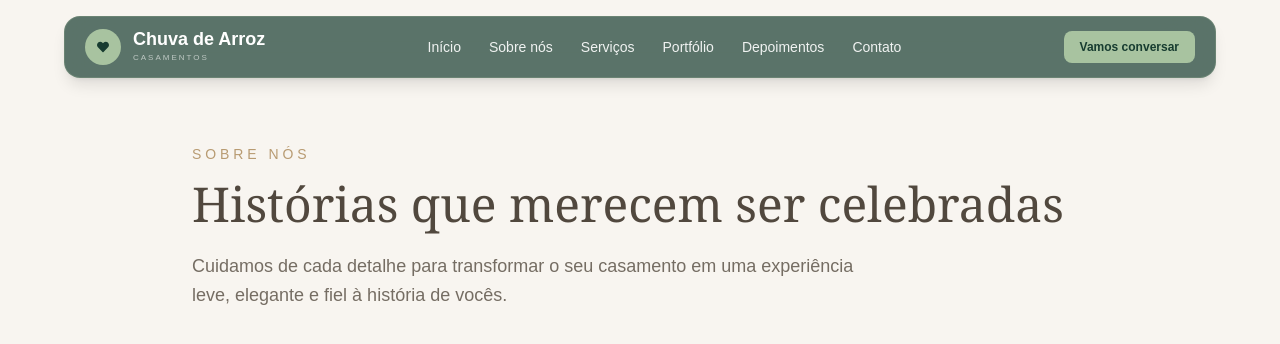
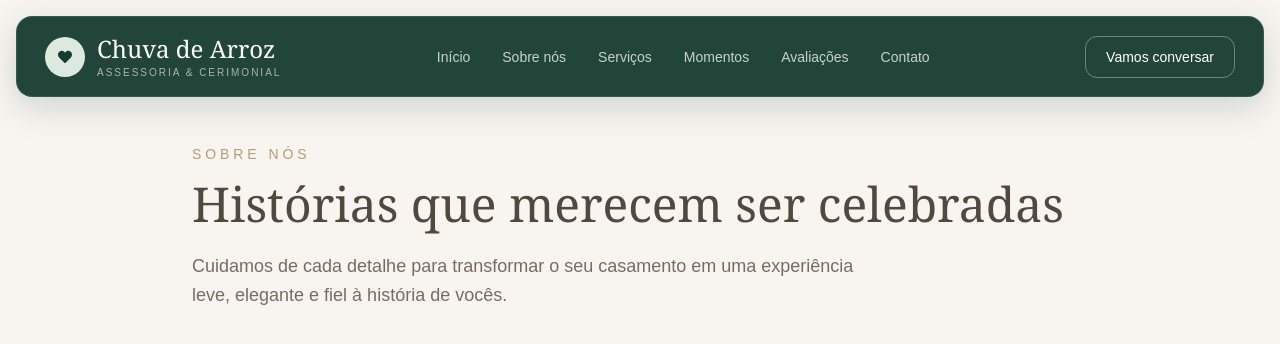
Before and after one commit to ju-reis16/Chuva_de_Arroz, a React (Vite) app in the folder chuvadearroz/: page /sobre in a window 1280 px wide. Shown: the top 344 px of the page. Built offline with nearby package versions, Linux system fonts and the light colour scheme.

Commit message:
ajustes nas pastas

```diff
--- a/chuvadearroz/src/components/Avaliacoes.jsx
+++ b/chuvadearroz/src/components/Avaliacoes.jsx
@@ -1,93 +1,91 @@
-const depoimentos = [
+const avaliacoes = [
   {
-    nome: "Mariana & Lucas",
+    id: 1,
+    nome: "Mariana e Lucas",
     texto:
-      "A Chuva de Arroz conseguiu transformar tudo o que imaginávamos em realidade. Cada detalhe estava perfeito.",
+      "A Chuva de Arroz tornou nosso casamento ainda mais especial. Tivemos tranquilidade para aproveitar cada momento sabendo que tudo estava sendo cuidado.",
+    evento: "Casamento em Vinhedo",
   },
   {
-    nome: "Ana & Gabriel",
+    id: 2,
+    nome: "Beatriz e Rafael",
     texto:
-      "Desde o primeiro contato fomos tratados com muito carinho. Nosso casamento foi exatamente como sonhamos.",
+      "Desde o primeiro contato, sentimos que nossos sonhos estavam em boas mãos. Cada detalhe ficou exatamente como imaginávamos.",
+    evento: "Casamento ao ar livre",
   },
   {
-    nome: "Beatriz & Rafael",
+    id: 3,
+    nome: "Camila e André",
     texto:
-      "Ter uma equipe cuidando de tudo fez toda a diferença. Conseguimos aproveitar cada segundo do nosso grande dia.",
-  }
+      "Foi incrível ter uma equipe tão atenciosa ao nosso lado. O planejamento foi leve, organizado e o resultado foi inesquecível.",
+    evento: "Cerimônia e recepção",
+  },
 ];
 
-export default function Depoimentos() {
+export default function Avaliacoes() {
   return (
     <section
-      id="depoimentos"
-      className="py-24 bg-[#F7AFAF8]"
+      id="avaliacoes"
+      className="py-24 bg-[#F8FAF7]"
     >
-      <div className="max-w-6xl mx-auto px-6">
+      <div className="max-w-7xl mx-auto px-6">
 
+        {/* Título */}
         <div className="text-center max-w-2xl mx-auto mb-14">
-
-          <p className="text-sm uppercase tracking-[0.3em] text-[#527A63] mb-3">
-            Depoimentos
+          <p className="text-sm uppercase tracking-[0.25em] text-[#315C4A] mb-3">
+            Histórias reais
           </p>
 
-          <h2 className="text-4xl md:text-5xl font-serif text-[#25483A] mb-5">
-            Histórias de quem confiou em nós
+          <h2 className="text-4xl md:text-5xl font-serif text-[#18382C] mb-5">
+            O que nossos casais dizem
           </h2>
 
-          <p className="text-[#68736C]">
-            Cada casal tem uma história. E é uma alegria fazer parte dela.
+          <p className="text-[#66736C] text-lg leading-relaxed">
+            Cada casamento é único. E não há nada melhor do que ouvir de quem
+            viveu esse momento com a gente.
           </p>
-
         </div>
 
+        {/* Cards */}
         <div className="grid md:grid-cols-3 gap-7">
-
-          {depoimentos.map((item, index) => (
+          {avaliacoes.map((avaliacao) => (
             <div
-              key={index}
+              key={avaliacao.id}
               className="
                 bg-white
-                border border-[#DCE5DC]
+                border border-[#DCE7E0]
                 rounded-3xl
                 p-8
                 shadow-sm
-                hover:shadow-lg
-                transition
+                hover:-translate-y-2
+                hover:shadow-xl
+                hover:border-[#AFC7B9]
+                transition-all
+                duration-300
               "
             >
-
-              <div className="text-[#527A63] text-lg mb-5">
-                ★★★★★
+              {/* Aspas */}
+              <div className="text-5xl font-serif text-[#315C4A] mb-4">
+                “
               </div>
 
-              <p className="text-[#68736C] leading-relaxed italic mb-7">
-                “{item.texto}”
+              <p className="text-[#59665F] leading-relaxed mb-7">
+                {avaliacao.texto}
               </p>
 
-              <div className="flex items-center gap-3">
+              <div className="border-t border-[#E5ECE7] pt-5">
+                <h3 className="font-semibold text-lg text-[#18382C]">
+                  {avaliacao.nome}
+                </h3>
 
-                <div
-                  className="
-                    w-10 h-10
-                    rounded-full
-                    bg-[#E8F0E6]
-                    flex items-center justify-center
-                    text-[#527A63]
-                  "
-                >
-                  ♥
-                </div>
-
-                <p className="font-semibold text-[#25483A]">
-                  {item.nome}
+                <p className="text-sm text-[#809087] mt-1">
+                  {avaliacao.evento}
                 </p>
-
               </div>
-
             </div>
           ))}
+        </div>
 
-        </div>
       </div>
     </section>
   );
--- a/chuvadearroz/src/components/Header.jsx
+++ b/chuvadearroz/src/components/Header.jsx
@@ -1,59 +1,181 @@
-import { FaHeart, FaBars } from "react-icons/fa";
+import { useState } from "react";
+import { FaHeart, FaBars, FaTimes } from "react-icons/fa";
 
 export default function Header() {
+  const [menuAberto, setMenuAberto] = useState(false);
+
+  const fecharMenu = () => {
+    setMenuAberto(false);
+  };
+
+  const links = [
+    { nome: "Início", destino: "#inicio" },
+    { nome: "Sobre nós", destino: "#sobre" },
+    { nome: "Serviços", destino: "#servicos" },
+    { nome: "Momentos", destino: "#portfolio" },
+    { nome: "Avaliações", destino: "#avaliacoes" },
+    { nome: "Contato", destino: "#contato" },
+  ];
+
   return (
-    <header className="fixed top-0 left-0 w-full z-50 px-4 md:px-6">
-      <div className="max-w-6xl mx-auto mt-4 px-5 py-3 rounded-2xl bg-[#173C30]/70 backdrop-blur-xl border border-[#A8C3A0]/20 shadow-lg flex items-center justify-between">
+    <header className="fixed top-0 left-0 w-full z-50 px-4 pt-4">
+      <div className="max-w-7xl mx-auto">
 
-        <a href="/" className="flex items-center gap-3">
-          <div className="w-9 h-9 rounded-full bg-[#A8C3A0] flex items-center justify-center">
-            <FaHeart className="text-[#173C30] text-xs" />
+        {/* HEADER */}
+        <div
+          className="
+            flex items-center justify-between
+            px-5 md:px-7 py-4
+            rounded-2xl
+            bg-[#173C30]/95
+            backdrop-blur-xl
+            border border-white/10
+            shadow-[0_10px_35px_rgba(23,60,48,0.18)]
+          "
+        >
+
+          {/* LOGO */}
+          <a
+            href="#inicio"
+            onClick={fecharMenu}
+            className="flex items-center gap-3"
+          >
+            <div
+              className="
+                w-10 h-10
+                rounded-full
+                bg-[#DCE9DF]
+                flex items-center justify-center
+              "
+            >
+              <FaHeart className="text-[#173C30] text-sm" />
             </div>
 
             <div>
-            <h1 className="text-lg font-semibold text-white leading-none">
+              <h1 className="text-xl md:text-2xl font-serif text-white">
                 Chuva de Arroz
               </h1>
-            <p className="text-[8px] tracking-[0.25em] uppercase text-white/60 mt-1">
-              Casamentos
+
+              <p className="text-[9px] md:text-[10px] uppercase tracking-[0.2em] text-white/60">
+                Assessoria & Cerimonial
               </p>
             </div>
           </a>
 
-        <nav className="hidden lg:flex items-center gap-7 text-sm">
-          <a href="/" className="text-white/90 hover:text-[#A8C3A0] transition">
-            Início
+          {/* MENU DESKTOP */}
+          <nav className="hidden lg:flex items-center gap-6 xl:gap-8">
+            {links.map((link) => (
+              <a
+                key={link.nome}
+                href={link.destino}
+                className="
+                  text-sm
+                  text-white/75
+                  hover:text-[#DCE9DF]
+                  transition
+                  duration-300
+                "
+              >
+                {link.nome}
               </a>
-          <a href="/sobre" className="text-white/90 hover:text-[#A8C3A0] transition">
-            Sobre nós
-          </a>
-          <a href="/#servicos" className="text-white/90 hover:text-[#A8C3A0] transition">
-            Serviços
-          </a>
-          <a href="/#portfolio" className="text-white/90 hover:text-[#A8C3A0] transition">
-            Portfólio
-          </a>
-          <a href="/#depoimentos" className="text-white/90 hover:text-[#A8C3A0] transition">
-            Depoimentos
-          </a>
-          <a href="/contato" className="text-white/90 hover:text-[#A8C3A0] transition">
-            Contato
-          </a>
+            ))}
           </nav>
 
+          {/* BOTÃO */}
           <a
-          href="/contato"
-          className="hidden md:inline-flex px-4 py-2 rounded-lg bg-[#A8C3A0] text-[#173C30] text-xs font-semibold hover:bg-white transition"
+            href="#contato"
+            className="
+              hidden md:inline-flex
+              items-center
+              px-5 py-2.5
+              rounded-xl
+              border border-[#DCE9DF]/40
+              text-white
+              text-sm
+              font-medium
+              hover:bg-[#DCE9DF]
+              hover:text-[#173C30]
+              transition
+              duration-300
+            "
           >
             Vamos conversar
           </a>
 
+          {/* MENU MOBILE */}
           <button
-          className="lg:hidden text-white text-lg"
+            onClick={() => setMenuAberto(!menuAberto)}
+            className="
+              lg:hidden
+              w-10 h-10
+              rounded-xl
+              border border-white/20
+              flex items-center justify-center
+              text-white
+              hover:bg-white/10
+              transition
+            "
             aria-label="Abrir menu"
           >
-          <FaBars />
+            {menuAberto ? <FaTimes /> : <FaBars />}
           </button>
+        </div>
+
+        {/* MENU MOBILE ABERTO */}
+        {menuAberto && (
+          <nav
+            className="
+              lg:hidden
+              mt-2
+              p-4
+              rounded-2xl
+              bg-[#173C30]/98
+              backdrop-blur-xl
+              border border-white/10
+              shadow-xl
+            "
+          >
+            <div className="flex flex-col gap-1">
+
+              {links.map((link) => (
+                <a
+                  key={link.nome}
+                  href={link.destino}
+                  onClick={fecharMenu}
+                  className="
+                    px-4 py-3
+                    rounded-xl
+                    text-white/80
+                    hover:bg-white/10
+                    hover:text-white
+                    transition
+                  "
+                >
+                  {link.nome}
+                </a>
+              ))}
+
+              <a
+                href="#contato"
+                onClick={fecharMenu}
+                className="
+                  mt-2
+                  px-4 py-3
+                  rounded-xl
+                  bg-[#DCE9DF]
+                  text-[#173C30]
+                  font-medium
+                  text-center
+                  hover:bg-white
+                  transition
+                "
+              >
+                Vamos conversar
+              </a>
+
+            </div>
+          </nav>
+        )}
       </div>
     </header>
   );
--- a/chuvadearroz/src/components/Portifolio.jsx
+++ b/chuvadearroz/src/components/Portifolio.jsx
@@ -1,82 +1,90 @@
-const fotos = [
+import { FaArrowRight } from "react-icons/fa";
+
+const momentos = [
   {
+    id: 1,
+    titulo: "Cerimônias inesquecíveis",
     imagem:
-      "https://images.unsplash.com/photo-1519741497674-611481863552?w=900",
-    titulo: "Um dia para lembrar"
+      "https://images.unsplash.com/photo-1519741497674-611481863552?q=80&w=1200&auto=format&fit=crop",
   },
   {
+    id: 2,
+    titulo: "Detalhes que encantam",
     imagem:
-      "https://images.unsplash.com/photo-1511285560929-80b456fea0bc?w=900",
-    titulo: "Celebrações únicas"
+      "https://images.unsplash.com/photo-1519225421980-715cb0215aed?q=80&w=1200&auto=format&fit=crop",
   },
   {
+    id: 3,
+    titulo: "Celebrações únicas",
     imagem:
-      "https://images.unsplash.com/photo-1464366400600-7168b8af9bc3?w=900",
-    titulo: "Detalhes especiais"
+      "https://images.unsplash.com/photo-1507504031003-b417219a0fde?q=80&w=1200&auto=format&fit=crop",
   },
   {
+    id: 4,
+    titulo: "Amor em cada detalhe",
     imagem:
-      "https://images.unsplash.com/photo-1519225421980-715cb0215aed?w=900",
-    titulo: "Momentos inesquecíveis"
+      "https://images.unsplash.com/photo-1511285560929-80b456fea0bc?q=80&w=1200&auto=format&fit=crop",
   },
-  {
-    imagem:
-      "https://images.unsplash.com/photo-1507504031003-b417219a0fde?w=900",
-    titulo: "Amor em cada detalhe"
-  },
-  {
-    imagem:
-      "https://images.unsplash.com/photo-1544078751-58fee2d8a03b?w=900",
-    titulo: "Sonhos realizados"
-  }
 ];
 
-export default function Portfolio() {
+export default function Prtifolio() {
   return (
     <section
       id="portfolio"
-      className="py-24 bg-[#E8F0E6]"
+      className="py-24 bg-[#173C30] relative overflow-hidden"
     >
-      <div className="max-w-6xl mx-auto px-6">
+      {/* Decorações */}
+      <div className="absolute -top-40 -right-40 w-96 h-96 bg-[#AFC7B9]/10 rounded-full blur-3xl" />
 
-        <div className="text-center max-w-2xl mx-auto mb-14">
+      <div className="absolute -bottom-40 -left-40 w-96 h-96 bg-[#DCE9DF]/10 rounded-full blur-3xl" />
 
-          <p className="text-sm uppercase tracking-[0.3em] text-[#527A63] mb-3">
-            Portfólio
+      <div className="relative max-w-7xl mx-auto px-6">
+
+        {/* TÍTULO */}
+        <div className="flex flex-col md:flex-row md:items-end md:justify-between gap-6 mb-12">
+
+          <div className="max-w-2xl">
+            <p className="text-sm uppercase tracking-[0.25em] text-[#BFD4C8] mb-3">
+              Nossos momentos
             </p>
 
-          <h2 className="text-4xl md:text-5xl font-serif text-[#25483A] mb-5">
-            Histórias que ajudamos a contar
+            <h2 className="text-4xl md:text-5xl font-serif text-white leading-tight">
+              Histórias que merecem
+              <span className="block italic text-[#DCE9DF]">
+                ser lembradas.
+              </span>
             </h2>
+          </div>
 
-          <p className="text-[#68736C] leading-relaxed">
-            Alguns momentos especiais que mostram um pouco
-            do nosso trabalho.
+          <p className="max-w-md text-white/65 leading-relaxed">
+            Cada casamento possui uma história única. Nós cuidamos dos
+            detalhes para transformar sonhos em momentos inesquecíveis.
           </p>
 
         </div>
 
-        <div className="grid md:grid-cols-2 lg:grid-cols-3 gap-6">
+        {/* IMAGENS */}
+        <div className="grid md:grid-cols-2 gap-6">
 
-          {fotos.map((foto, index) => (
+          {momentos.map((momento) => (
             <div
-              key={index}
+              key={momento.id}
               className="
                 group
                 relative
                 overflow-hidden
-                rounded-3xl
-                aspect-[4/5]
-                bg-white
+                rounded-[2rem]
+                border border-white/10
+                shadow-xl
               "
             >
 
               <img
-                src={foto.imagem}
-                alt={foto.titulo}
+                src={momento.imagem}
+                alt={momento.titulo}
                 className="
                   w-full
-                  h-full
+                  h-[320px] md:h-[380px]
                   object-cover
                   group-hover:scale-105
                   transition-transform
@@ -84,43 +92,54 @@ export default function Portfolio() {
                 "
               />
 
+              {/* Gradiente */}
               <div
                 className="
                   absolute
                   inset-0
                   bg-gradient-to-t
-                  from-[#25483A]/80
+                  from-[#173C30]/90
                   via-transparent
                   to-transparent
-                  opacity-0
-                  group-hover:opacity-100
-                  transition
                 "
               />
 
+              {/* Texto */}
+              <div className="absolute bottom-0 left-0 right-0 p-7">
+
+                <div className="flex items-center justify-between gap-4">
+
+                  <h3 className="text-2xl font-serif text-white">
+                    {momento.titulo}
+                  </h3>
+
                   <div
                     className="
-                  absolute
-                  bottom-6
-                  left-6
-                  right-6
+                      flex-shrink-0
+                      w-11 h-11
+                      rounded-full
+                      bg-white/15
+                      backdrop-blur-md
+                      border border-white/20
+                      flex items-center justify-center
                       text-white
-                  translate-y-4
-                  opacity-0
-                  group-hover:translate-y-0
-                  group-hover:opacity-100
+                      group-hover:bg-[#DCE9DF]
+                      group-hover:text-[#173C30]
                       transition
                     "
                   >
-                <h3 className="text-xl font-serif">
-                  {foto.titulo}
-                </h3>
+                    <FaArrowRight className="text-sm -rotate-45" />
+                  </div>
+
+                </div>
+
               </div>
 
             </div>
           ))}
 
         </div>
+
       </div>
     </section>
   );
--- a/chuvadearroz/src/components/about.jsx
+++ b/chuvadearroz/src/components/about.jsx
@@ -61,7 +61,7 @@ export default function About() {
               </div>
 
               <div className="p-6 rounded-2xl bg-[#EAF3ED] border border-[#C9DED1]">
-                <span className="text-2xl text-[#2E6B55]">♡</span>
+                <span className="text-2xl text-[#2E6B55]">✦</span>
 
                 <h4 className="font-semibold text-[#173C30] mt-3 mb-2">
                   Nossa essência
```
Lines whose indentation alone changed are shown as unchanged.
